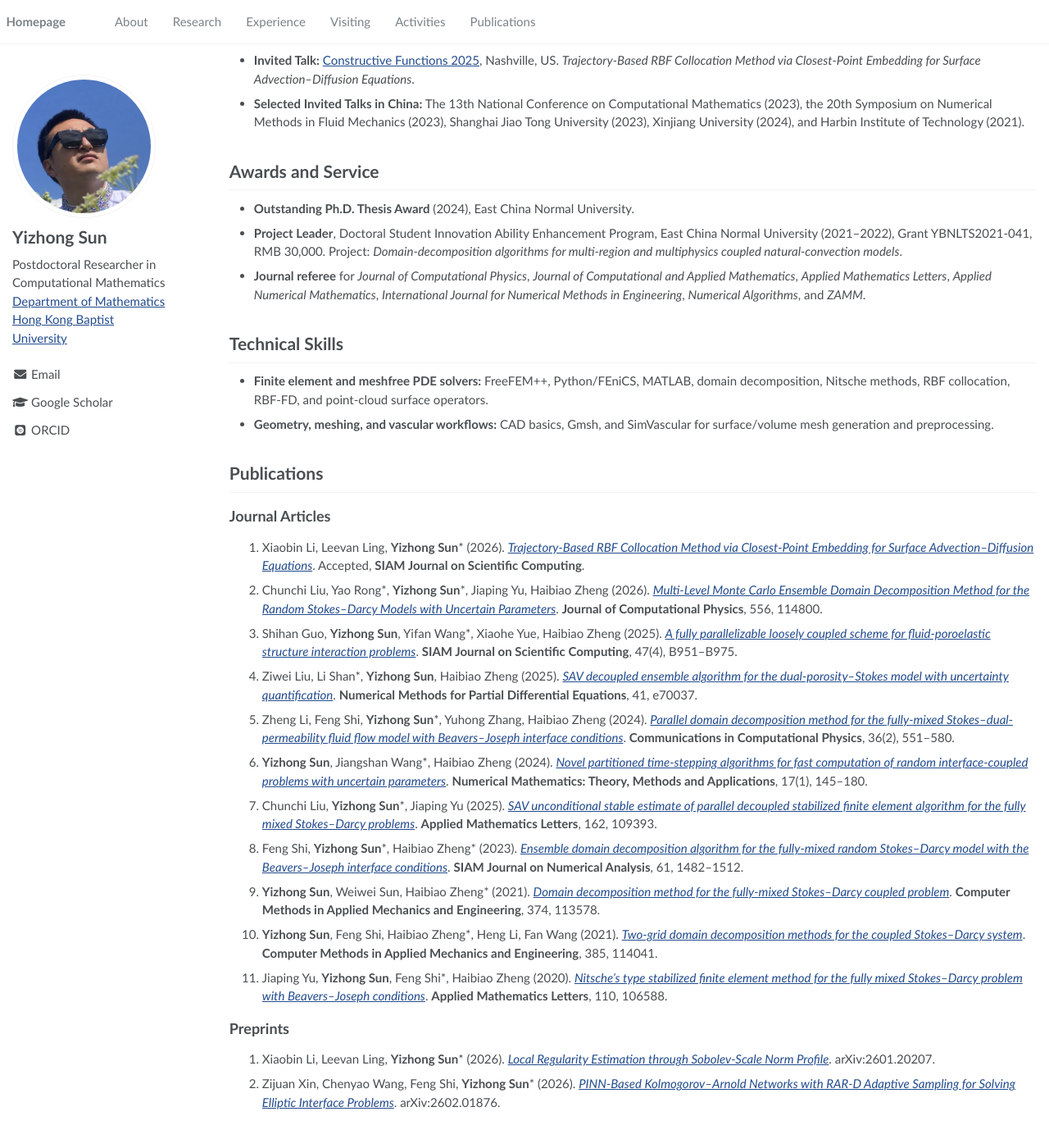
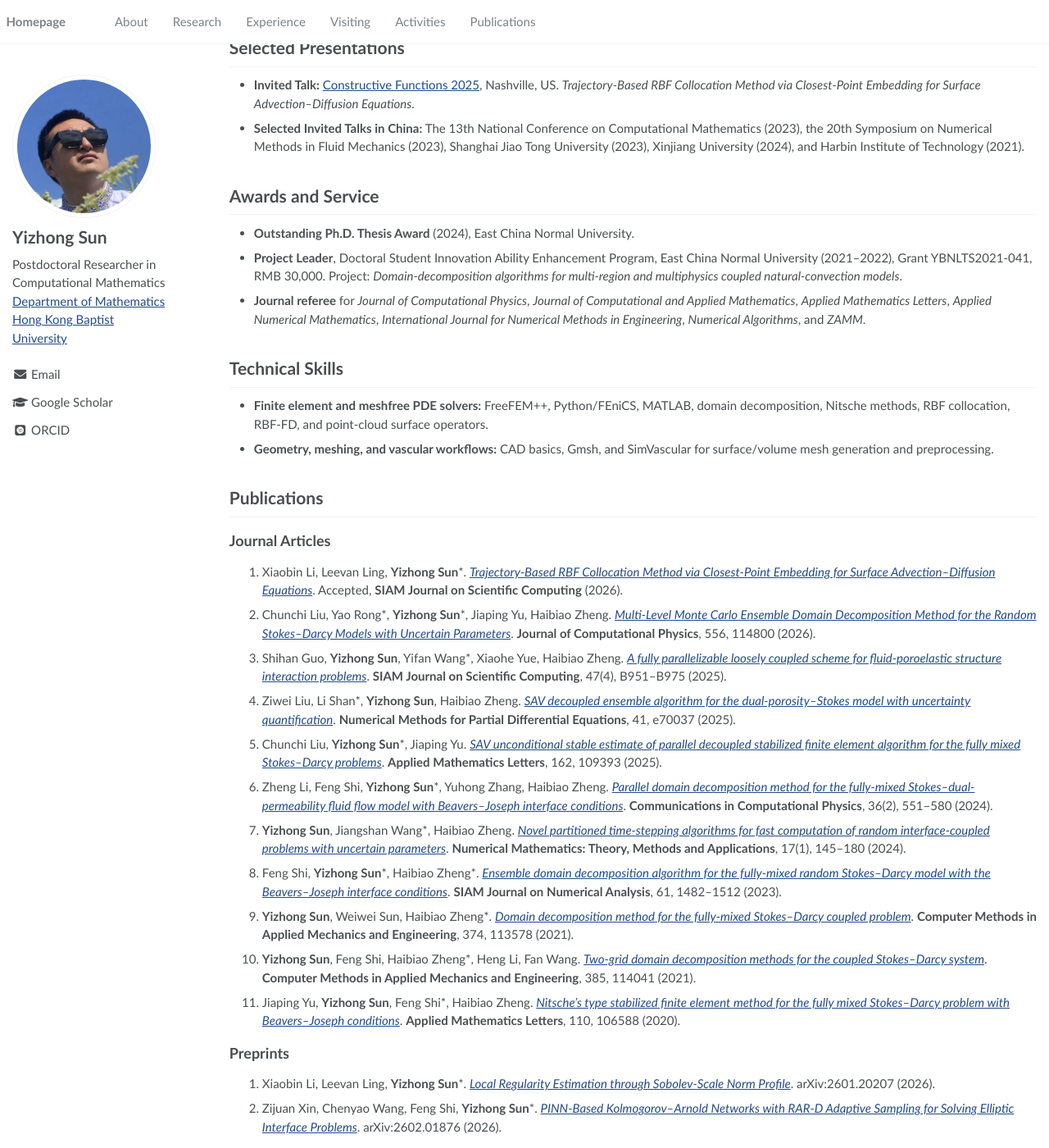
Before and after one commit to yzsun95/yzsun95.github.io, a Jekyll site: the page built from _pages/about.md, in a window 1280 px wide and 1400 px high, scrolled down 1982 px. Shown: the whole window at 82% size. Built offline with Jekyll 4.4.1, drawn with Linux system fonts in a browser that asks for light colours; some web fonts are replaced; before the commit the page ends 3352 px from its top, so only the background shows below that; some of the changed text lies outside the part shown.

Commit message:
Update about.md

```diff
--- a/_pages/about.md
+++ b/_pages/about.md
@@ -79,7 +80,8 @@ My research spans stable and scalable finite element methods for interface-coupl
     <div class="academic-timeline__content">
       <h3>Ph.D. in Computational Mathematics</h3>
       <p class="academic-timeline__institution">East China Normal University <span>Shanghai, China</span></p>
-      <p>Supervisor: <a href="https://math.ecnu.edu.cn/en/facultydetailen.html?uid=hbzheng">Prof. Haibiao Zheng</a>. Thesis: <em>Robin-type Domain Decomposition Methods for Fluid Multi-physics Coupled Systems</em>.</p>
+      <p>Supervisor: <a href="https://math.ecnu.edu.cn/en/facultydetailen.html?uid=hbzheng">Prof. Haibiao Zheng</a>. </span></p>
+      <p>Thesis: <em>Robin-type Domain Decomposition Methods for Fluid Multi-physics Coupled Systems</em>.</p>
     </div>
   </article>
   <article class="academic-timeline__item">
@@ -156,30 +158,30 @@ My research spans stable and scalable finite element methods for interface-coupl
 
 ## Journal Articles
 
-1. Xiaobin Li, Leevan Ling, **Yizhong Sun**\* (2026). [*Trajectory-Based RBF Collocation Method via Closest-Point Embedding for Surface Advection--Diffusion Equations*](https://arxiv.org/abs/2601.18186). Accepted, **SIAM Journal on Scientific Computing**.
+1. Xiaobin Li, Leevan Ling, **Yizhong Sun**\*. [*Trajectory-Based RBF Collocation Method via Closest-Point Embedding for Surface Advection--Diffusion Equations*](https://arxiv.org/abs/2601.18186). Accepted, **SIAM Journal on Scientific Computing** (2026).
 
-2. Chunchi Liu, Yao Rong\*, **Yizhong Sun**\*, Jiaping Yu, Haibiao Zheng (2026). [*Multi-Level Monte Carlo Ensemble Domain Decomposition Method for the Random Stokes--Darcy Models with Uncertain Parameters*](https://doi.org/10.1016/j.jcp.2026.114800). **Journal of Computational Physics**, 556, 114800.
+2. Chunchi Liu, Yao Rong\*, **Yizhong Sun**\*, Jiaping Yu, Haibiao Zheng. [*Multi-Level Monte Carlo Ensemble Domain Decomposition Method for the Random Stokes--Darcy Models with Uncertain Parameters*](https://doi.org/10.1016/j.jcp.2026.114800). **Journal of Computational Physics**, 556, 114800 (2026).
 
-3. Shihan Guo, **Yizhong Sun**, Yifan Wang\*, Xiaohe Yue, Haibiao Zheng (2025). [*A fully parallelizable loosely coupled scheme for fluid-poroelastic structure interaction problems*](https://doi.org/10.1137/24M1695713). **SIAM Journal on Scientific Computing**, 47(4), B951--B975.
+3. Shihan Guo, **Yizhong Sun**, Yifan Wang\*, Xiaohe Yue, Haibiao Zheng. [*A fully parallelizable loosely coupled scheme for fluid-poroelastic structure interaction problems*](https://doi.org/10.1137/24M1695713). **SIAM Journal on Scientific Computing**, 47(4), B951--B975 (2025).
 
-4. Ziwei Liu, Li Shan\*, **Yizhong Sun**, Haibiao Zheng (2025). [*SAV decoupled ensemble algorithm for the dual-porosity--Stokes model with uncertainty quantification*](https://doi.org/10.1002/num.70037). **Numerical Methods for Partial Differential Equations**, 41, e70037.
+4. Ziwei Liu, Li Shan\*, **Yizhong Sun**, Haibiao Zheng. [*SAV decoupled ensemble algorithm for the dual-porosity--Stokes model with uncertainty quantification*](https://doi.org/10.1002/num.70037). **Numerical Methods for Partial Differential Equations**, 41, e70037 (2025).
 
-5. Zheng Li, Feng Shi, **Yizhong Sun**\*, Yuhong Zhang, Haibiao Zheng (2024). [*Parallel domain decomposition method for the fully-mixed Stokes--dual-permeability fluid flow model with Beavers--Joseph interface conditions*](https://doi.org/10.4208/cicp.OA-2023-0258). **Communications in Computational Physics**, 36(2), 551--580.
+5. Chunchi Liu, **Yizhong Sun**\*, Jiaping Yu. [*SAV unconditional stable estimate of parallel decoupled stabilized finite element algorithm for the fully mixed Stokes--Darcy problems*](https://doi.org/10.1016/j.aml.2024.109393). **Applied Mathematics Letters**, 162, 109393 (2025).
 
-6. **Yizhong Sun**, Jiangshan Wang\*, Haibiao Zheng (2024). [*Novel partitioned time-stepping algorithms for fast computation of random interface-coupled problems with uncertain parameters*](https://doi.org/10.4208/nmtma.OA-2023-0109). **Numerical Mathematics: Theory, Methods and Applications**, 17(1), 145--180.
+6. Zheng Li, Feng Shi, **Yizhong Sun**\*, Yuhong Zhang, Haibiao Zheng. [*Parallel domain decomposition method for the fully-mixed Stokes--dual-permeability fluid flow model with Beavers--Joseph interface conditions*](https://doi.org/10.4208/cicp.OA-2023-0258). **Communications in Computational Physics**, 36(2), 551--580 (2024).
 
-7. Chunchi Liu, **Yizhong Sun**\*, Jiaping Yu (2025). [*SAV unconditional stable estimate of parallel decoupled stabilized finite element algorithm for the fully mixed Stokes--Darcy problems*](https://doi.org/10.1016/j.aml.2024.109393). **Applied Mathematics Letters**, 162, 109393.
+7. **Yizhong Sun**, Jiangshan Wang\*, Haibiao Zheng. [*Novel partitioned time-stepping algorithms for fast computation of random interface-coupled problems with uncertain parameters*](https://doi.org/10.4208/nmtma.OA-2023-0109). **Numerical Mathematics: Theory, Methods and Applications**, 17(1), 145--180  (2024).
 
-8. Feng Shi, **Yizhong Sun**\*, Haibiao Zheng\* (2023). [*Ensemble domain decomposition algorithm for the fully-mixed random Stokes--Darcy model with the Beavers--Joseph interface conditions*](https://doi.org/10.1137/22M1482846). **SIAM Journal on Numerical Analysis**, 61, 1482--1512.
+8. Feng Shi, **Yizhong Sun**\*, Haibiao Zheng\*. [*Ensemble domain decomposition algorithm for the fully-mixed random Stokes--Darcy model with the Beavers--Joseph interface conditions*](https://doi.org/10.1137/22M1482846). **SIAM Journal on Numerical Analysis**, 61, 1482--1512 (2023).
 
-9. **Yizhong Sun**, Weiwei Sun, Haibiao Zheng\* (2021). [*Domain decomposition method for the fully-mixed Stokes--Darcy coupled problem*](https://doi.org/10.1016/j.cma.2020.113578). **Computer Methods in Applied Mechanics and Engineering**, 374, 113578.
+9. **Yizhong Sun**, Weiwei Sun, Haibiao Zheng\*. [*Domain decomposition method for the fully-mixed Stokes--Darcy coupled problem*](https://doi.org/10.1016/j.cma.2020.113578). **Computer Methods in Applied Mechanics and Engineering**, 374, 113578  (2021).
 
-10. **Yizhong Sun**, Feng Shi, Haibiao Zheng\*, Heng Li, Fan Wang (2021). [*Two-grid domain decomposition methods for the coupled Stokes--Darcy system*](https://doi.org/10.1016/j.cma.2021.114041). **Computer Methods in Applied Mechanics and Engineering**, 385, 114041.
+10. **Yizhong Sun**, Feng Shi, Haibiao Zheng\*, Heng Li, Fan Wang. [*Two-grid domain decomposition methods for the coupled Stokes--Darcy system*](https://doi.org/10.1016/j.cma.2021.114041). **Computer Methods in Applied Mechanics and Engineering**, 385, 114041  (2021).
 
-11. Jiaping Yu, **Yizhong Sun**, Feng Shi\*, Haibiao Zheng (2020). [*Nitsche's type stabilized finite element method for the fully mixed Stokes--Darcy problem with Beavers--Joseph conditions*](https://doi.org/10.1016/j.aml.2020.106588). **Applied Mathematics Letters**, 110, 106588.
+11. Jiaping Yu, **Yizhong Sun**, Feng Shi\*, Haibiao Zheng. [*Nitsche's type stabilized finite element method for the fully mixed Stokes--Darcy problem with Beavers--Joseph conditions*](https://doi.org/10.1016/j.aml.2020.106588). **Applied Mathematics Letters**, 110, 106588  (2020).
 
 ## Preprints
 
-1. Xiaobin Li, Leevan Ling, **Yizhong Sun**\* (2026). [*Local Regularity Estimation through Sobolev-Scale Norm Profile*](https://arxiv.org/abs/2601.20207). arXiv:2601.20207.
+1. Xiaobin Li, Leevan Ling, **Yizhong Sun**\*. [*Local Regularity Estimation through Sobolev-Scale Norm Profile*](https://arxiv.org/abs/2601.20207). arXiv:2601.20207 (2026).
 
-2. Zijuan Xin, Chenyao Wang, Feng Shi, **Yizhong Sun**\* (2026). [*PINN-Based Kolmogorov--Arnold Networks with RAR-D Adaptive Sampling for Solving Elliptic Interface Problems*](https://arxiv.org/abs/2602.01876). arXiv:2602.01876.
+2. Zijuan Xin, Chenyao Wang, Feng Shi, **Yizhong Sun**\*. [*PINN-Based Kolmogorov--Arnold Networks with RAR-D Adaptive Sampling for Solving Elliptic Interface Problems*](https://arxiv.org/abs/2602.01876). arXiv:2602.01876 (2026).
```
Also changed, not shown: other parts of _pages/about.md (+2 -1 lines).
